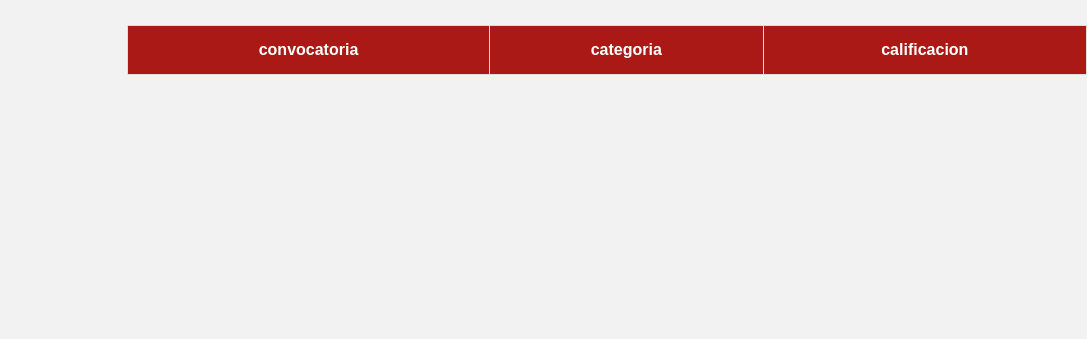
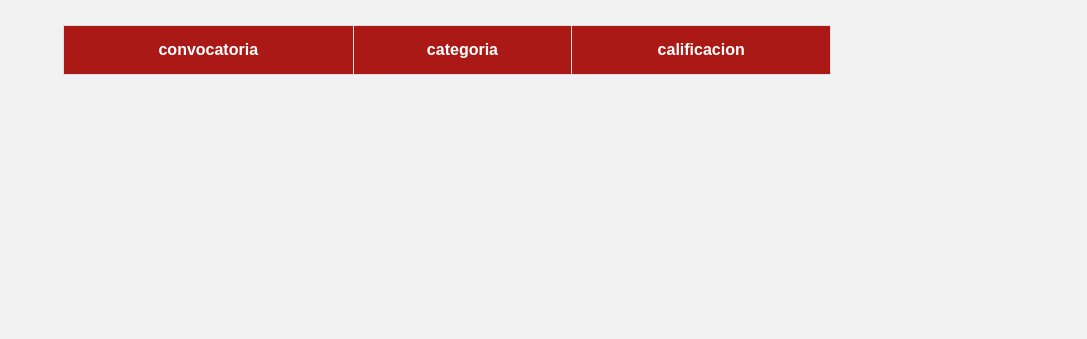
Before and after one commit to dannadeily/web-grupo8, a PHP site: page /vistas/modulo/inscripciones.php in a window 1280 px wide. Shown: the part 81-420 px from the top of the page, without its empty margins (193-1280 px from the left). Run offline with PHP 8.4, Linux system fonts and the light colour scheme; the visitor is signed in with stand-in values (Sample User, id 1); data that the repository does not hold is empty; some libraries are stand-ins or nearby versions.

Commit message:
inscripcion

```diff
--- a/vistas/css/inscripcion.css
+++ b/vistas/css/inscripcion.css
@@ -1,8 +1,8 @@
 
 
 #container-inscripcion{
-  margin-left: 25%;
-  margin-right: auto;
+  margin-left: 20%;
+  margin-right: 20%;
   margin-top: 2%;
   margin-bottom: 2%;
 }
```
